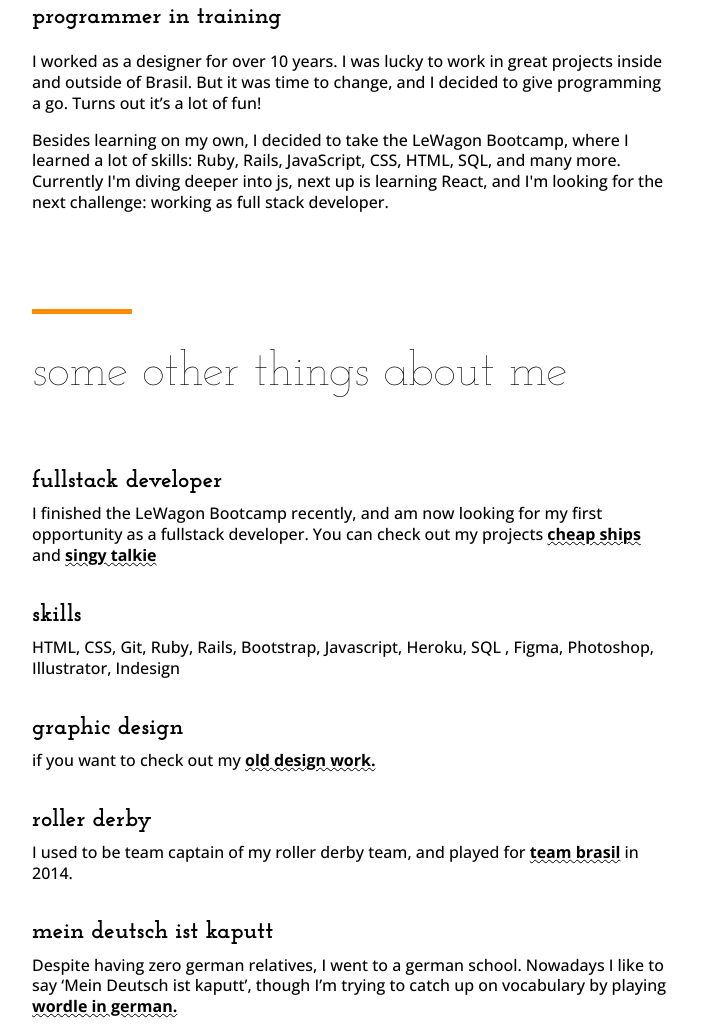
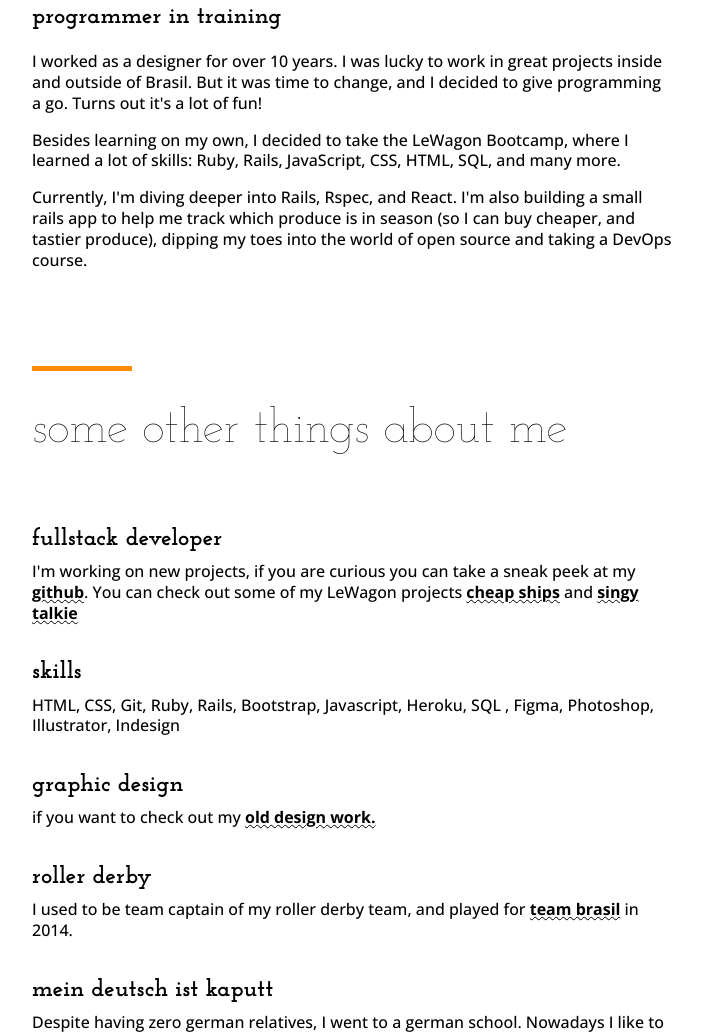
Before and after one commit to vasconsaurus/-my-profile-page-, a plain HTML site: page index.html in a window 1280 px wide. Shown: the part 660-1695 px from the top of the page, without its empty margins (160-862 px from the left). Drawn offline with nearby package versions, Linux system fonts and the light colour scheme; a web font is replaced by a local one.

Commit message:
updated profile

```diff
--- a/index.html
+++ b/index.html
@@ -23,10 +23,11 @@
     <section class="welcome-section">
       <img src="images/avatar-2.jpg" alt="woman with short hair smiling" class="avatar">
 
-      <h1>Hi! I’m Manu.</h1>
+      <h1>Hi! I'm Manu.</h1>
       <h4>programmer in training</h4>
-      <p>I worked as a designer for over 10 years. I was lucky to work in great projects inside and outside of Brasil. But it was time to change, and I decided to give programming a go. Turns out it’s a lot of fun!</p>
-      <p>Besides learning on my own, I decided to take the LeWagon Bootcamp, where I learned a lot of skills: Ruby, Rails, JavaScript, CSS, HTML, SQL, and many more. Currently I'm diving deeper into js, next up is learning React, and I'm looking for the next challenge: working as full stack developer.</p>
+      <p>I worked as a designer for over 10 years. I was lucky to work in great projects inside and outside of Brasil. But it was time to change, and I decided to give programming a go. Turns out it's a lot of fun!</p>
+      <p>Besides learning on my own, I decided to take the LeWagon Bootcamp, where I learned a lot of skills: Ruby, Rails, JavaScript, CSS, HTML, SQL, and many more.</p>
+      <p>Currently, I'm diving deeper into Rails, Rspec, and React. I'm also building a small rails app to help me track which produce is in season (so I can buy cheaper, and tastier produce), dipping my toes into the world of open source and taking a DevOps course.</p>
       <hr>
     </section>
 
@@ -35,7 +36,7 @@
       <h3>some other things about me</h3>
         <div class="about-section__item">
           <h4>fullstack developer</h4>
-          <p>I finished the LeWagon Bootcamp recently, and am now looking for my first opportunity as a fullstack developer. You can check out my projects <a href="https://cheap-ships.herokuapp.com/" target='_blank'>cheap ships</a> and <a href="https://singytalkie.fun/" target='_blank'>singy talkie</a> </p>
+          <p>I'm working on new projects, if you are curious you can take a sneak peek at my <a href="https://github.com/vasconsaurus" target='_blank'>github</a>. You can check out some of my LeWagon projects <a href="https://cheap-ships.herokuapp.com/" target='_blank'>cheap ships</a> and <a href="https://singytalkie.fun/" target='_blank'>singy talkie</a> </p>
         </div>
         <div  class="about-section__item">
           <h4>skills</h4>
@@ -52,7 +53,7 @@
         <div class="about-section__item">
           <h4>mein deutsch ist kaputt</h4>
           <p>Despite having zero german relatives, I went to a german school.
-          Nowadays I like to say ‘Mein Deutsch ist kaputt’, though I’m trying to catch up on vocabulary by playing <a href="https://wordle.uber.space/">wordle in german.</a></p>
+          Nowadays I like to say ‘Mein Deutsch ist kaputt', though I'm trying to catch up on vocabulary by playing <a href="https://wordle.uber.space/">wordle in german.</a></p>
         </div>
     </section>
 
@@ -63,6 +64,7 @@
         <li><a href="https://github.com/vasconsaurus" id="profile-link" target="_blank"><i class="fa-brands fa-github"></i></a></li>
         <li><a href="https://www.instagram.com/vasconsaurus/" id="profile-link" target="_blank"><i class="fa-brands fa-instagram"></i></a></li>
         <li><a href="https://www.linkedin.com/in/manu-vasconcelos-883669b/" id="profile-link" target="_blank"><i class="fa-brands fa-linkedin"></i></a></li>
+        <li><a href="https://medium.com/@manu.vasconcelos" id="profile-link" target="_blank"><i class="fa-brands fa-medium"></i></a></li>
       </ul>
     </section>
   </main>
```
